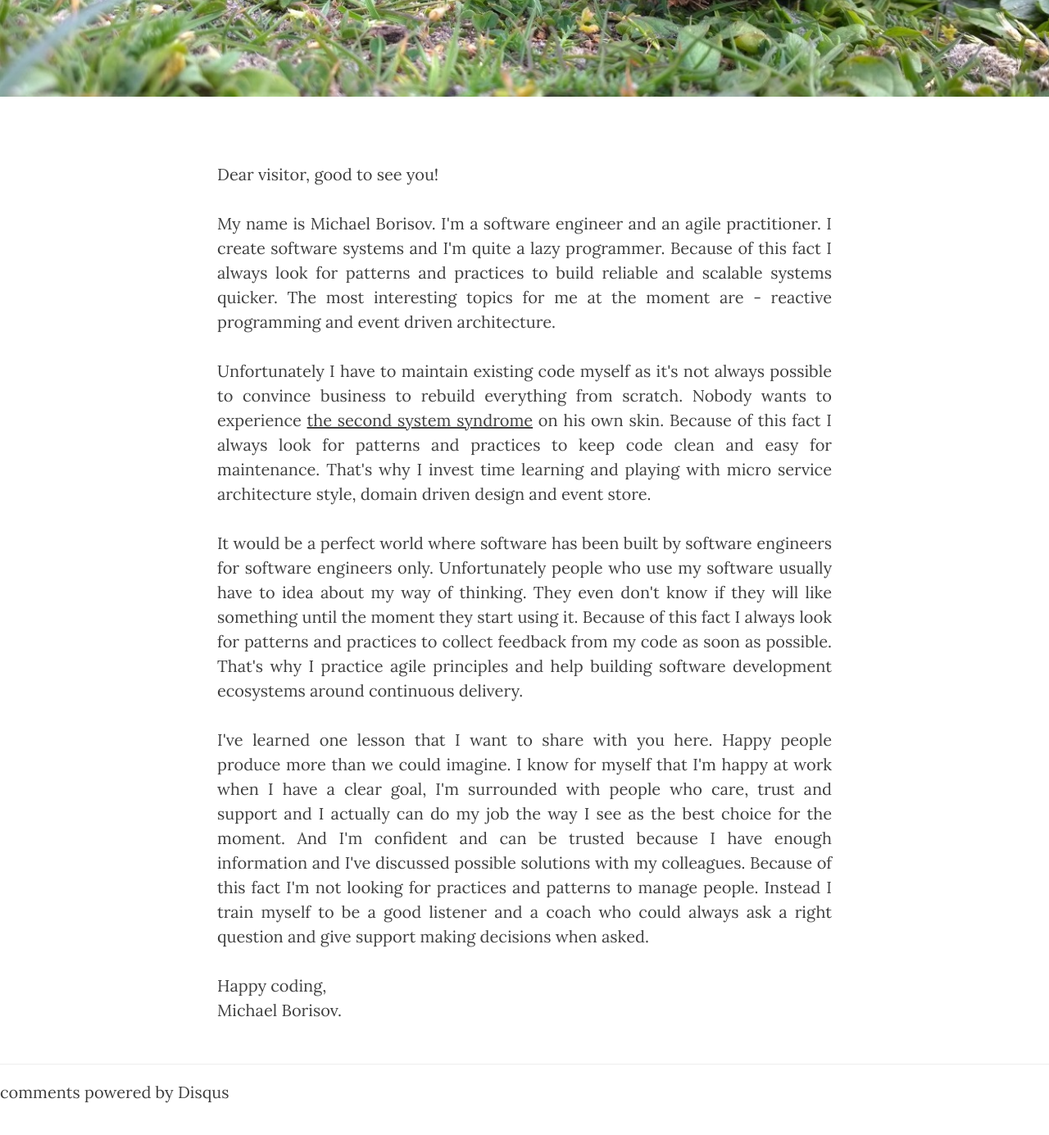
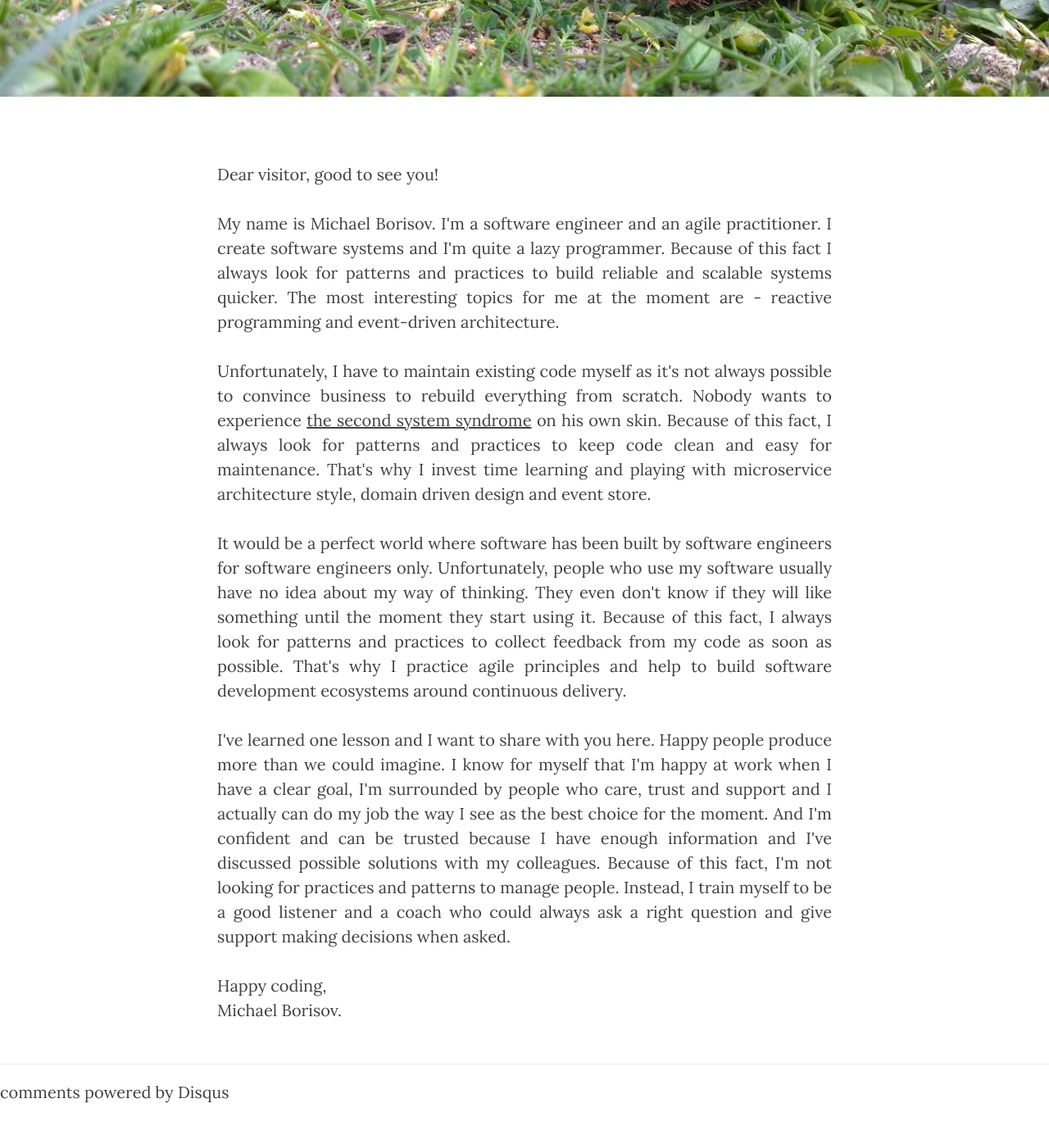
Before and after one commit to corker/corker.github.io, a Jekyll site: the page built from about.html, in a window 1280 px wide and 1400 px high, scrolled down 330 px. Shown: the top 1385 px of the window at 82% size. Built offline with Jekyll 4.4.1, drawn with Linux system fonts in a browser that asks for light colours; nearby versions of some CDN libraries; comment, search, counter and statistics services are not loaded.

Commit message:
Update about.html

```diff
--- a/about.html
+++ b/about.html
@@ -8,30 +8,30 @@ comments: true
 
 <p>Dear visitor, good to see you!</p>
 <p>
-    My name is Michael Borisov. I'm a software engineer and an agile practitioner. I create software systems and
-    I'm quite a lazy programmer. Because of this fact I always look for patterns and practices to build reliable and
-    scalable systems quicker. The most interesting topics for me at the moment are - reactive programming and
-    event driven architecture.</p>
+    My name is Michael Borisov. I'm a software engineer and an agile practitioner. I create software systems
+    and I'm quite a lazy programmer. Because of this fact I always look for patterns and practices to build
+    reliable and scalable systems quicker. The most interesting topics for me at the moment are - reactive
+    programming and event-driven architecture.</p>
 <p>
-    Unfortunately I have to maintain existing code myself as it's not always possible to convince business
-    to rebuild everything from scratch. Nobody wants to experience
+    Unfortunately, I have to maintain existing code myself as it's not always possible to convince business to
+    rebuild everything from scratch. Nobody wants to experience
     <a href="https://en.wikipedia.org/wiki/Second-system_effect" target="_blank">the second system syndrome</a>
-    on his own skin. Because of this fact I always look for patterns and practices to keep code clean and easy
-    for maintenance. That's why I invest time learning and playing with micro service architecture style,
-    domain driven design and event store.</p>
+    on his own skin. Because of this fact, I always look for patterns and practices to keep code clean and easy
+    for maintenance. That's why I invest time learning and playing with microservice architecture style, domain
+    driven design and event store.</p>
 <p>
     It would be a perfect world where software has been built by software engineers for software engineers only.
-    Unfortunately people who use my software usually have to idea about my way of thinking. They even don't know
-    if they will like something until the moment they start using it. Because of this fact I always look for
+    Unfortunately, people who use my software usually have no idea about my way of thinking. They even don't know
+    if they will like something until the moment they start using it. Because of this fact, I always look for
     patterns and practices to collect feedback from my code as soon as possible. That's why I practice agile principles
-    and help building software development ecosystems around continuous delivery.</p>
+    and help to build software development ecosystems around continuous delivery.</p>
 <p>
-    I've learned one lesson that I want to share with you here. Happy people produce more than we could imagine.
-    I know for myself that I'm happy at work when I have a clear goal, I'm surrounded with people who care, trust and
-    support and I actually can do my job the way I see as the best choice for the moment. And I'm confident and
-    can be trusted because I have enough information and I've discussed possible solutions with my colleagues.
-    Because of this fact I'm not looking for practices and patterns to manage people. Instead I train myself to be a
-    good listener and a coach who could always ask a right question and give support making decisions when asked.
+    I've learned one lesson and I want to share with you here. Happy people produce more than we could imagine.
+    I know for myself that I'm happy at work when I have a clear goal, I'm surrounded by people who care, trust
+    and support and I actually can do my job the way I see as the best choice for the moment. And I'm confident
+    and can be trusted because I have enough information and I've discussed possible solutions with my colleagues.
+    Because of this fact, I'm not looking for practices and patterns to manage people. Instead, I train myself to
+    be a good listener and a coach who could always ask a right question and give support making decisions when asked.
 </p>
 <p>
     Happy coding,<br/>
```
